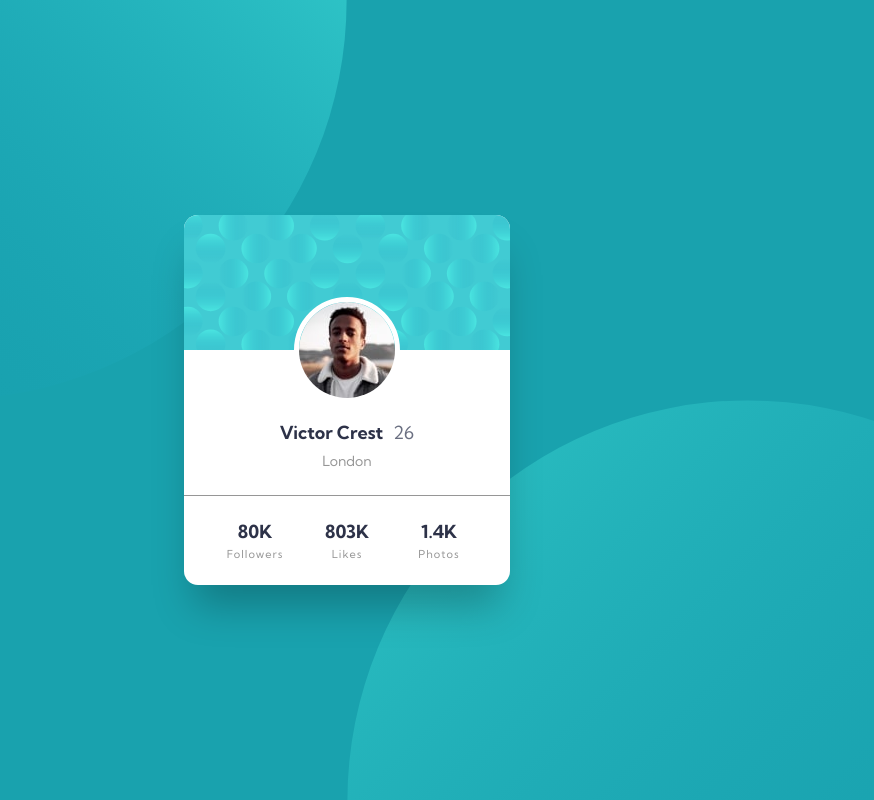
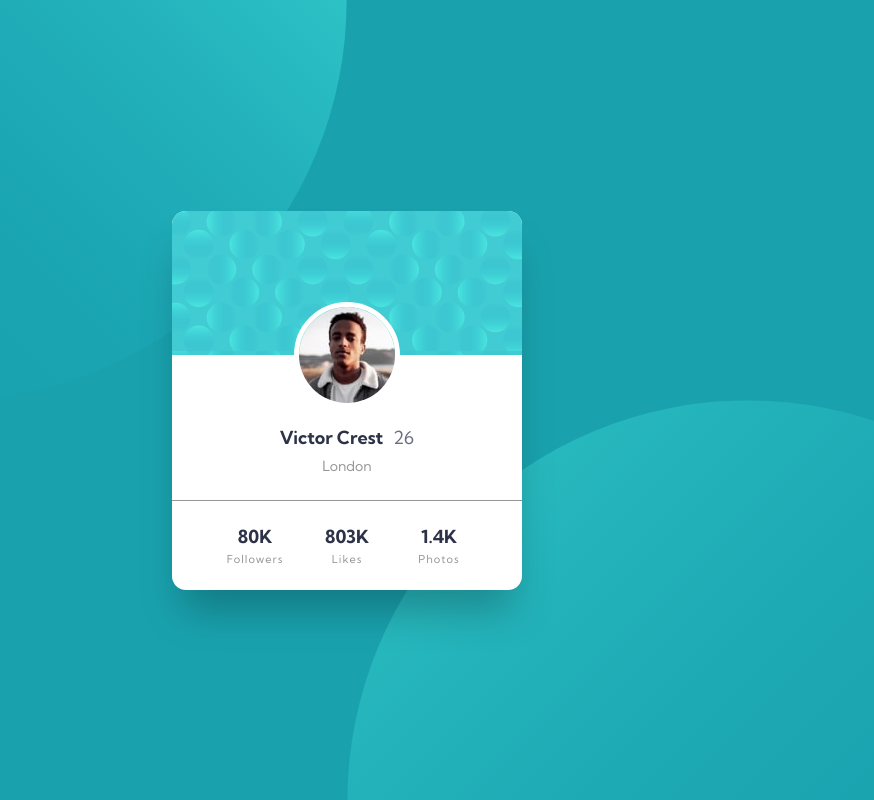
Before and after one commit to rpturbina/profile-card-component-main, a plain HTML site: page index.html in a window 1280 px wide. Shown: the whole page, without its empty margins (293-1167 px from the left). Drawn offline with Linux system fonts and the light colour scheme.

Commit message:
Create media query min-width 425px

```diff
--- a/scss/main.scss
+++ b/scss/main.scss
@@ -48,6 +48,7 @@ body {
   text-align: center;
   background-color: #fff;
   box-shadow: 0 30px 40px -10px rgba(0, 0, 0, 0.25);
+  transition: all 0.3s ease;
 
   &__bg-img-container {
     height: auto;
@@ -127,3 +128,10 @@ body {
     color: hsl(228, 45%, 44%);
   }
 }
+
+// * Media Query
+@media only screen and (min-width: 425px) {
+  .card {
+    max-width: 350px;
+  }
+} ;
```
Also changed, not shown: css/main.css, 1 other file.
